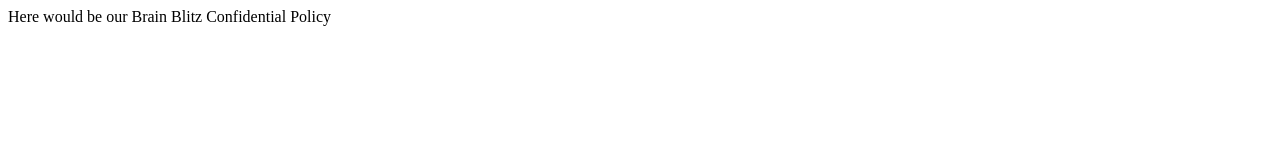
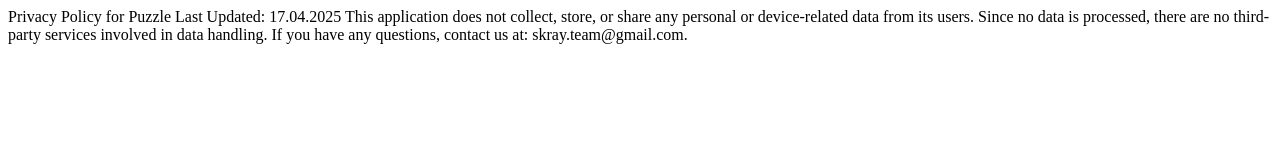
Before and after one commit to EgorKor/BrainBlitzConfidentialPolicy, a plain HTML site: page index.html in a window 1280 px wide. Drawn offline with Linux system fonts and the light colour scheme.

Commit message:
add policy

```diff
--- a/index.html
+++ b/index.html
@@ -8,7 +8,15 @@
 </head>
 
 <body>
-    Here would be our Brain Blitz Confidential Policy
+    Privacy Policy for Puzzle
+
+    Last Updated: 17.04.2025
+
+    This application does not collect, store, or share any personal or device-related data from its users.
+
+    Since no data is processed, there are no third-party services involved in data handling.
+
+    If you have any questions, contact us at: skray.team@gmail.com.
 </body>
 
 </html>
```
